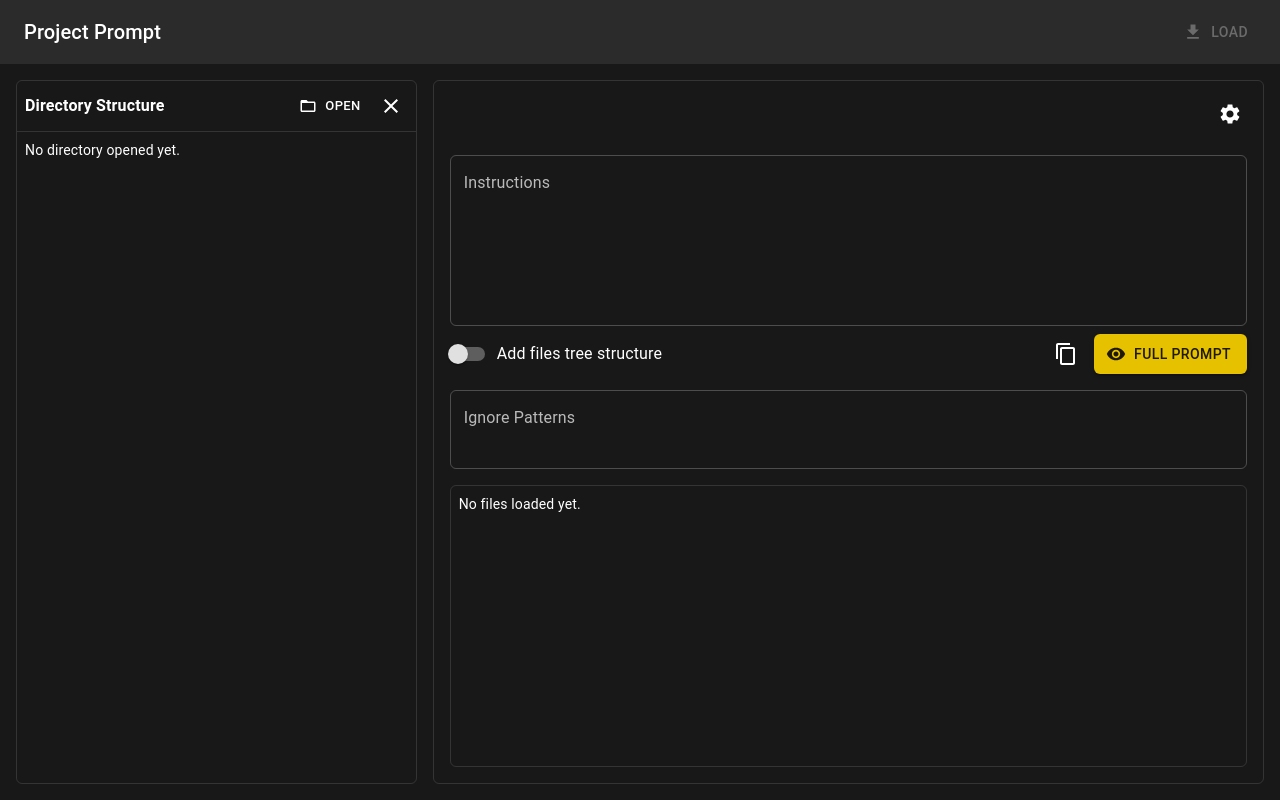
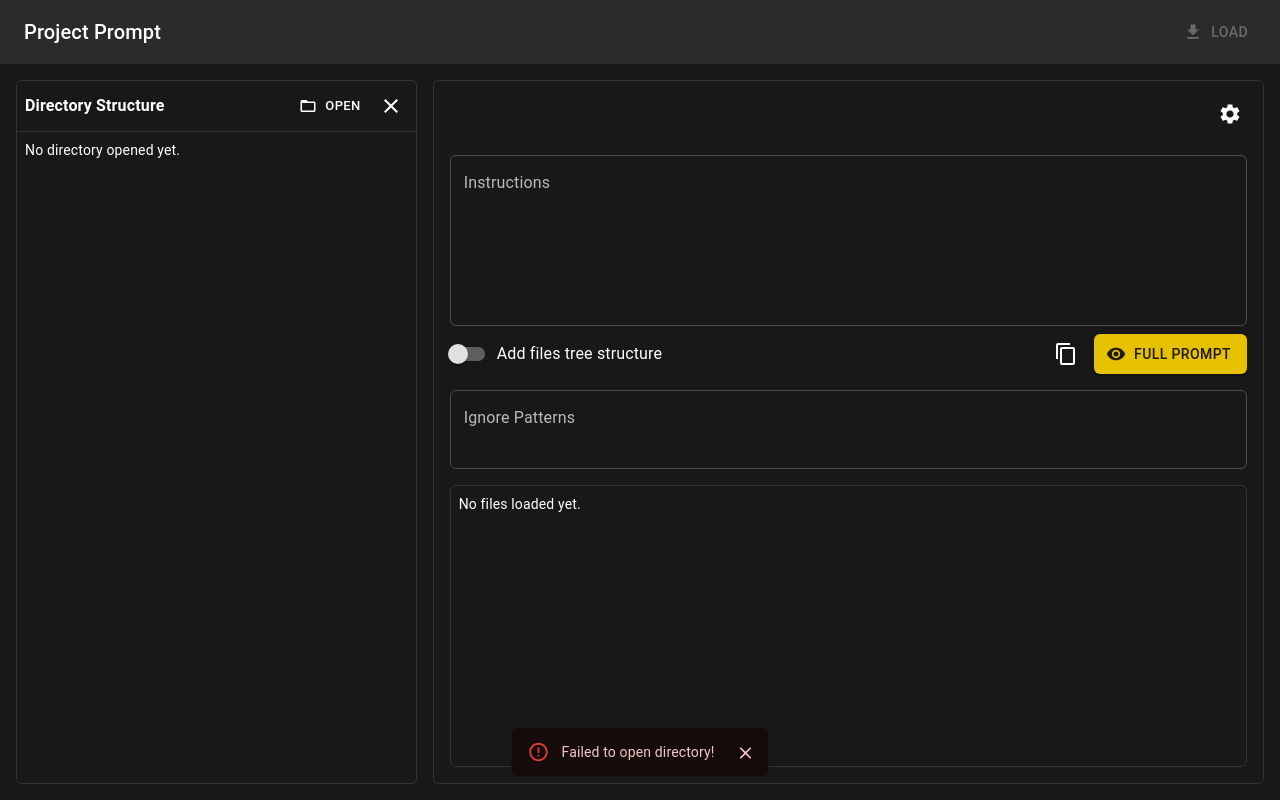
Before and after one commit to masoud-msk/project-prompt, a React (Vite) app: page / in a window 1280 px wide. Both pictures are taken after a click on the button "OPEN". Built offline with nearby package versions, Linux system fonts and the light colour scheme.

Commit message:
Add error toasts

```diff
--- a/src/App.tsx
+++ b/src/App.tsx
@@ -36,6 +36,7 @@ export default function App() {
     selectedFiles,
     openDirectory,
     clearSelection,
+    lastDirHandle,
   } = useFileStore()
 
   const handleOpenDirectory = () => {
@@ -123,7 +124,7 @@ export default function App() {
             }}
           >
             <Typography variant="subtitle1" sx={{ fontWeight: 'bold' }}>
-              Directory Structure
+              {lastDirHandle ? lastDirHandle.name : 'Directory Structure'}
             </Typography>
 
             <Box sx={{ display: 'flex', alignItems: 'center', gap: 1 }}>
@@ -203,7 +204,7 @@ export default function App() {
         </Box>
       </Box>
 
-      {/* Global Snackbar for success messages */}
+      {/* Global Snackbar for success/error messages */}
       <GlobalSnackbar />
     </Wrapper>
   )
--- a/src/components/GlobalSnackbar.tsx
+++ b/src/components/GlobalSnackbar.tsx
@@ -7,7 +7,7 @@ import { Snackbar, Alert } from '@mui/material'
 import { useFileStore } from '../store'
 
 export default function GlobalSnackbar() {
-  const { toastOpen, toastMessage, clearToast } = useFileStore()
+  const { toastOpen, toastMessage, toastSeverity, clearToast } = useFileStore()
 
   const handleClose = (
     _event?: React.SyntheticEvent | Event,
@@ -24,7 +24,11 @@ export default function GlobalSnackbar() {
       onClose={handleClose}
       anchorOrigin={{ vertical: 'bottom', horizontal: 'center' }}
     >
-      <Alert onClose={handleClose} severity="success" sx={{ width: '100%' }}>
+      <Alert
+        onClose={handleClose}
+        severity={toastSeverity}
+        sx={{ width: '100%' }}
+      >
         {toastMessage}
       </Alert>
     </Snackbar>
--- a/src/components/InstructionsField.tsx
+++ b/src/components/InstructionsField.tsx
@@ -19,6 +19,7 @@ import VisibilityIcon from '@mui/icons-material/Visibility'
 import { useFileStore } from '../store'
 import Modal from './Modal'
 import PromptGenerator from './PromptGenerator'
+import { formatTokenCount } from '../utils/tokenHelpers'
 
 export default function InstructionsField() {
   const {
@@ -61,7 +62,7 @@ export default function InstructionsField() {
 
     try {
       await navigator.clipboard.writeText(prompt)
-      showSuccessToast(`Copied prompt! (${tokenCount} tokens)`)
+      showSuccessToast(`Copied prompt! ${formatTokenCount(tokenCount)} tokens`)
     } catch (err) {
       console.error('Failed to copy prompt:', err)
     }
--- a/src/store.ts
+++ b/src/store.ts
@@ -4,8 +4,9 @@
 // </ai_context>
 
 import { create } from 'zustand'
+import { v4 as uuidv4 } from 'uuid'
+import type { AlertColor } from '@mui/material' // for toast severity
 import { approximateTokens, formatTokenCount } from './utils/tokenHelpers'
-import { v4 as uuidv4 } from 'uuid'
 
 interface FileNode {
   name: string
@@ -71,7 +72,9 @@ interface FileStoreState {
   // Toast (Snackbar)
   toastOpen: boolean
   toastMessage: string
+  toastSeverity: AlertColor
   showSuccessToast: (message: string) => void
+  showErrorToast: (message: string) => void
   clearToast: () => void
 }
 
@@ -262,14 +265,15 @@ export const useFileStore = create<FileStoreState>((set, get) => {
 
     clearSelection: () => {},
 
-    // Prompt building
     getFinalPrompt: () => '',
     getFinalPromptTokens: () => 0,
 
     // Toast
     toastOpen: false,
     toastMessage: '',
+    toastSeverity: 'success',
     showSuccessToast: () => {},
+    showErrorToast: () => {},
     clearToast: () => {},
   }
 
@@ -332,6 +336,7 @@ export const useFileStore = create<FileStoreState>((set, get) => {
         persistFileState(get())
       } catch (err) {
         console.error('Error opening directory:', err)
+        get().showErrorToast('Failed to open directory!')
       }
     },
 
@@ -378,6 +383,7 @@ export const useFileStore = create<FileStoreState>((set, get) => {
           return
         } catch (err) {
           console.error('Error refreshing directory:', err)
+          get().showErrorToast('Failed to refresh directory!')
         }
       }
       await get().openDirectory()
@@ -481,6 +487,7 @@ export const useFileStore = create<FileStoreState>((set, get) => {
           })
         } catch (err) {
           console.error('Error reading file:', err)
+          get().showErrorToast(`Failed to read file: ${fileNode.path}`)
         }
       }
 
@@ -607,9 +614,24 @@ export const useFileStore = create<FileStoreState>((set, get) => {
     // Toast (Snackbar) logic
     toastOpen: false,
     toastMessage: '',
+    toastSeverity: 'success' as AlertColor,
+
     showSuccessToast(message: string) {
-      set({ toastOpen: true, toastMessage: message })
+      set({
+        toastOpen: true,
+        toastMessage: message,
+        toastSeverity: 'success',
+      })
     },
+
+    showErrorToast(message: string) {
+      set({
+        toastOpen: true,
+        toastMessage: message,
+        toastSeverity: 'error',
+      })
+    },
+
     clearToast() {
       set({ toastOpen: false, toastMessage: '' })
     },
```
